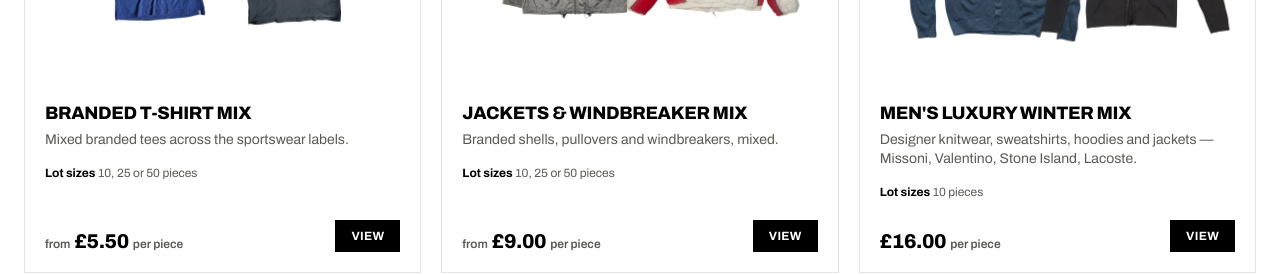
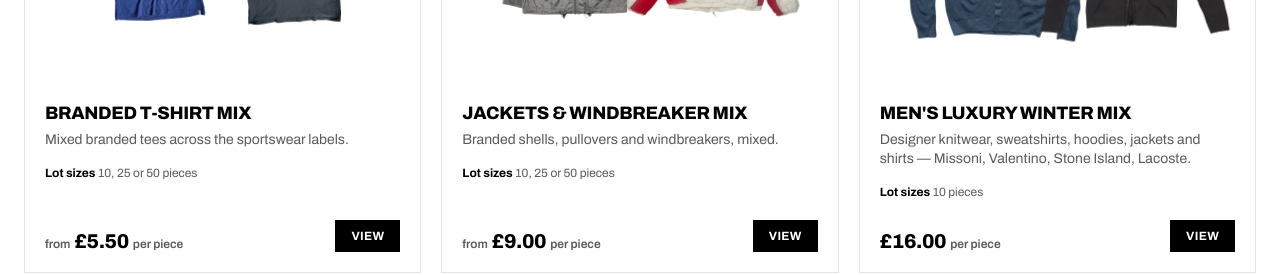
Before and after one commit to Mrwilson1882/Milltown-Archive, a Next.js app in the folder site/: page /products in a window 1280 px wide. Shown: the part 2940-3215 px from the top of the page. Built offline with nearby package versions, Linux system fonts and the light colour scheme; no server answers.

Commit message:
Luxury Winter Mix: and shirts
Co-Authored-By: Claude Fable 5.1 <noreply@anthropic.com>
Claude-Session: https://claude.ai/code/session_01Px7wihV8B29XtPVFg8uA4F

```diff
--- a/site/src/data/catalogue.ts
+++ b/site/src/data/catalogue.ts
@@ -552,9 +552,9 @@ const catalogue: Product[] = [
   {
     slug: "mens-luxury-winter-mix",
     name: "Men's Luxury Winter Mix",
-    summary: "Designer knitwear, sweatshirts, hoodies and jackets — Missoni, Valentino, Stone Island, Lacoste.",
+    summary: "Designer knitwear, sweatshirts, hoodies, jackets and shirts — Missoni, Valentino, Stone Island, Lacoste.",
     description: [
-      "Designer knitwear, sweatshirts, hoodies and jackets a clear tier above general premium vintage: Missoni Sport, Valentino, Stone Island and Lacoste in one lot.",
+      "Designer knitwear, sweatshirts, hoodies, jackets and shirts a clear tier above general premium vintage: Missoni Sport, Valentino, Stone Island and Lacoste in one lot.",
       "These are pieces that price on the label rather than the category, aimed at shops with an established customer for designer menswear. Small lots by nature — this is not a volume line.",
     ],
     brandSlugs: ["missoni", "valentino", "stone-island", "lacoste"],
```
